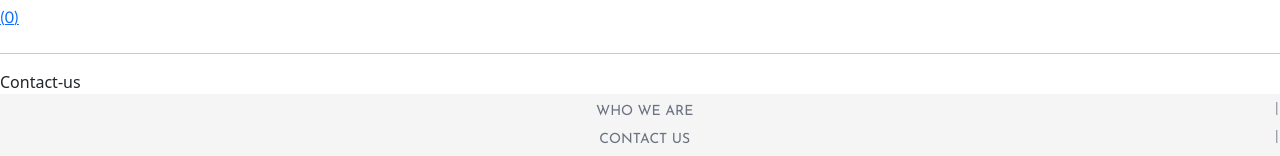
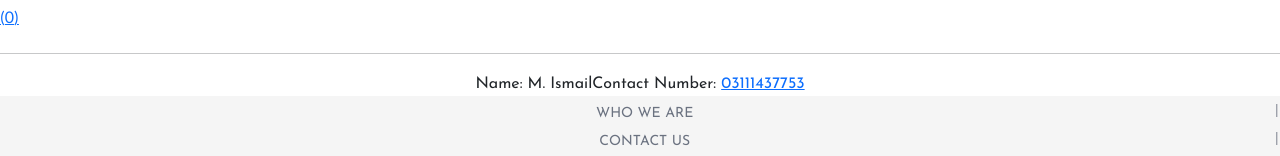
Before and after one commit to IsmailMajeed/deployedE-commerce, a React (Vite) app in the folder e-commerce/: page /pages/contact-us in a window 1280 px wide. Shown: the part 533-689 px from the top of the page. Built offline with nearby package versions, Linux system fonts and the light colour scheme; no server answers.

Commit message:
make it better

```diff
--- a/e-commerce/src/Pages/Contact-us.jsx
+++ b/e-commerce/src/Pages/Contact-us.jsx
@@ -1,8 +1,12 @@
 import React from 'react'
+import { Link } from 'react-router-dom'
 
 function Contact_us() {
   return (
-    <div>Contact-us</div>
+    <div className='text-center'>
+      <span>Name: M. Ismail</span>
+      <span>Contact Number: <Link to="#">03111437753</Link></span>
+    </div>
   )
 }
 
```
